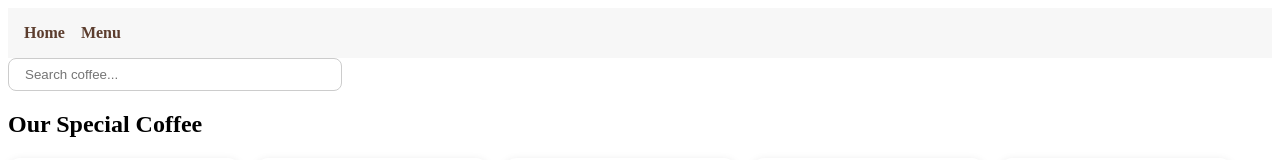
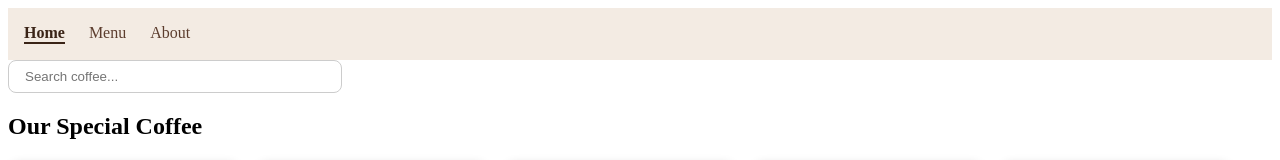
Before and after one commit to Bondoc-D-unitbv/coffee-shop, an Angular app: page / in a window 1280 px wide. Shown: the top 160 px of the page. Built offline with nearby package versions, Linux system fonts and the light colour scheme.

Commit message:
add Header with current menu indicator

```diff
--- a/src/app/features/home/home.component.html
+++ b/src/app/features/home/home.component.html
@@ -1,7 +1,4 @@
-<nav class="nav">
-    <a routerLink="/">Home</a>
-    <a routerLink="/menu">Menu</a>
-  </nav>
+<app-header></app-header>
 
 <app-search-bar (search)="searchQuery.set($event)"></app-search-bar>
 
--- a/src/app/features/home/home.component.ts
+++ b/src/app/features/home/home.component.ts
@@ -4,11 +4,13 @@ import { CoffeeCardComponent } from '../../shared/card/card.component';
 import { CommonModule } from '@angular/common';
 import { SearchBarComponent } from '../../shared/search-bar/search-bar.component';
 import { RouterModule } from '@angular/router';
+import { HeaderComponent } from '../../shared/header/header.component';
+
 
 @Component({
   standalone: true,
   selector: 'app-home',
-  imports: [CommonModule, CoffeeCardComponent, SearchBarComponent],
+  imports: [CommonModule, RouterModule, CoffeeCardComponent, SearchBarComponent, HeaderComponent],
   templateUrl: './home.component.html',
   styleUrls: ['./home.component.scss']
 })
--- /dev/null
+++ b/src/app/shared/header/header.component.html
@@ -0,0 +1,5 @@
+<nav class="nav">
+    <a routerLink="/" routerLinkActive="active" [routerLinkActiveOptions]="{ exact: true }">Home</a>
+    <a routerLink="/menu" routerLinkActive="active">Menu</a>
+    <a routerLink="/about" routerLinkActive="active">About</a>
+</nav>
--- /dev/null
+++ b/src/app/shared/header/header.component.scss
@@ -0,0 +1,23 @@
+.nav {
+    display: flex;
+    gap: 1.5rem;
+    padding: 1rem;
+    background-color: #f3ebe3;
+
+    a {
+      text-decoration: none;
+      color: #5c3d2e;
+      font-weight: 500;
+      transition: color 0.3s;
+
+      &.active {
+        color: #3a2417;
+        font-weight: 700;
+        border-bottom: 2px solid #3a2417;
+      }
+
+      &:hover {
+        color: #3a2417;
+      }
+    }
+  }
```
Also changed, not shown: src/app/shared/header/header.component.ts (added, +12 -0 lines), 1 other file (tests, documents, lock files or other folders).
